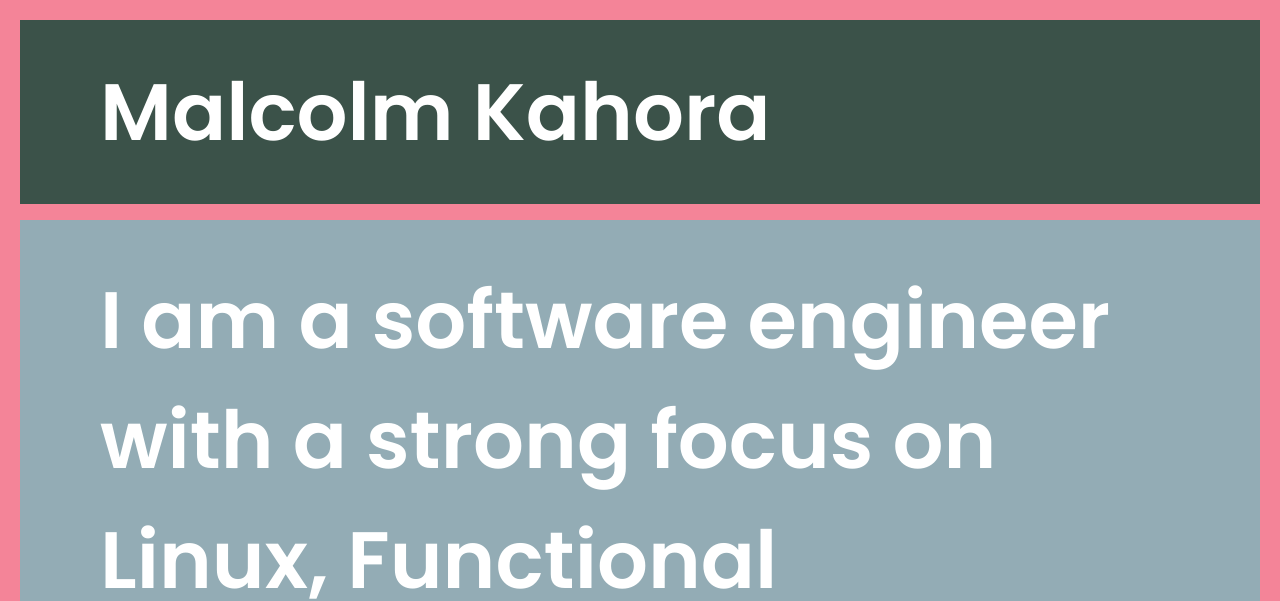
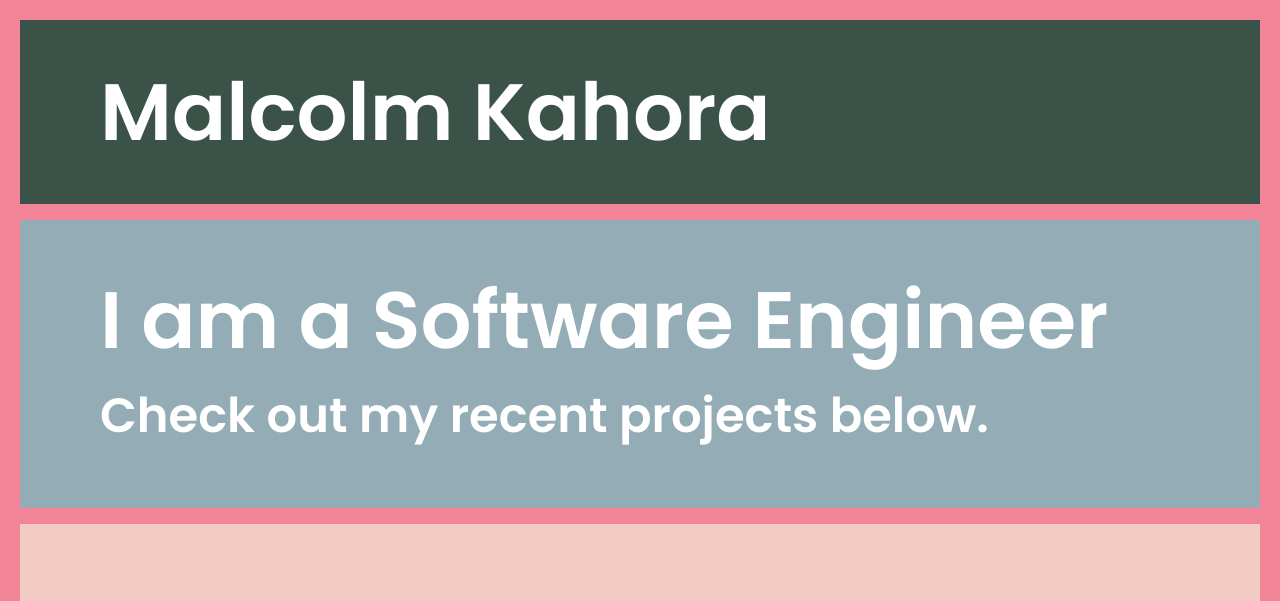
Before and after one commit to k-kahora/personal-site, a plain HTML site: page index.html in a window 1280 px wide. Shown: the top 601 px of the page. Drawn offline with Linux system fonts and the light colour scheme.

Commit message:
Reformatted the description

```diff
--- a/index.html
+++ b/index.html
@@ -15,7 +15,7 @@
         <p>Malcolm Kahora</p>
       </div>
       <div class="about">
-        <p>I am a software engineer with a strong focus on Linux, Functional Programming, and things I find interesting.</p>
+        <p>I am a Software Engineer</p>
         <p class="below">Check out my recent projects below.</p>
       </div>
       <div class="projects">
```
Also changed, not shown: 1 other file.
